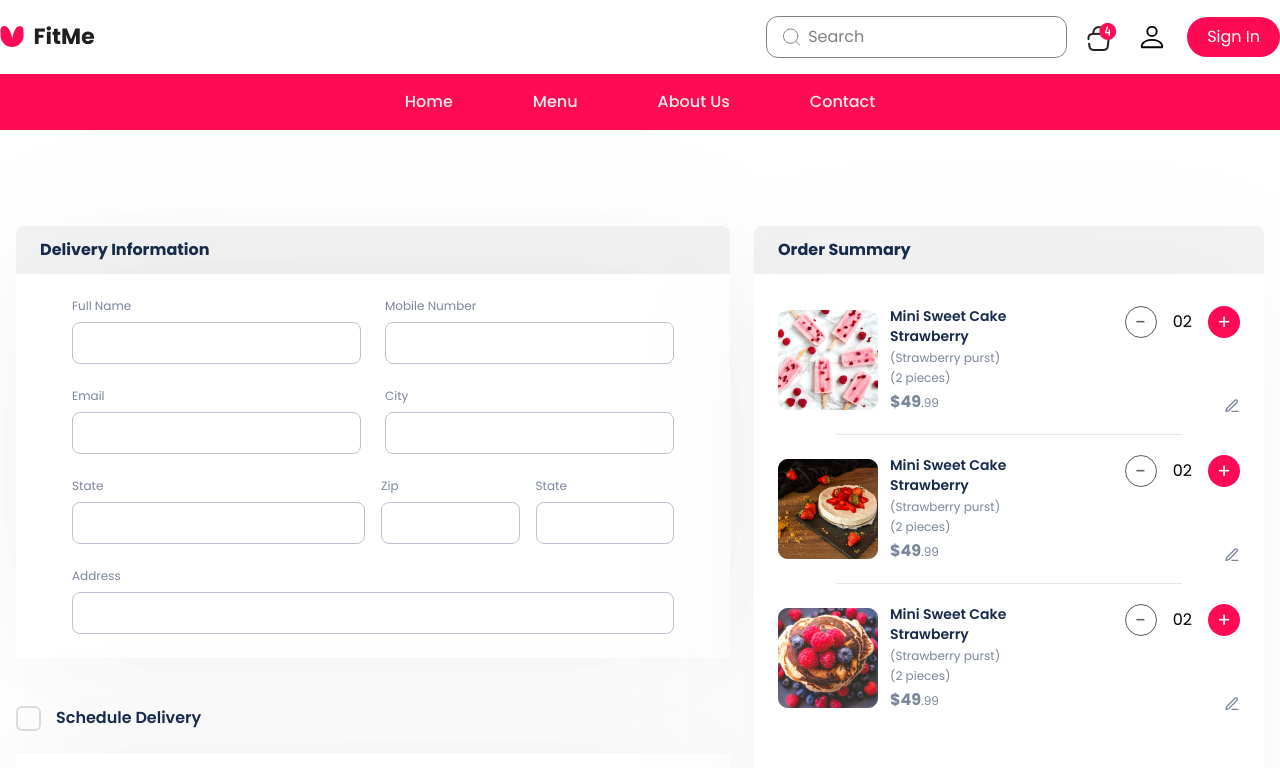
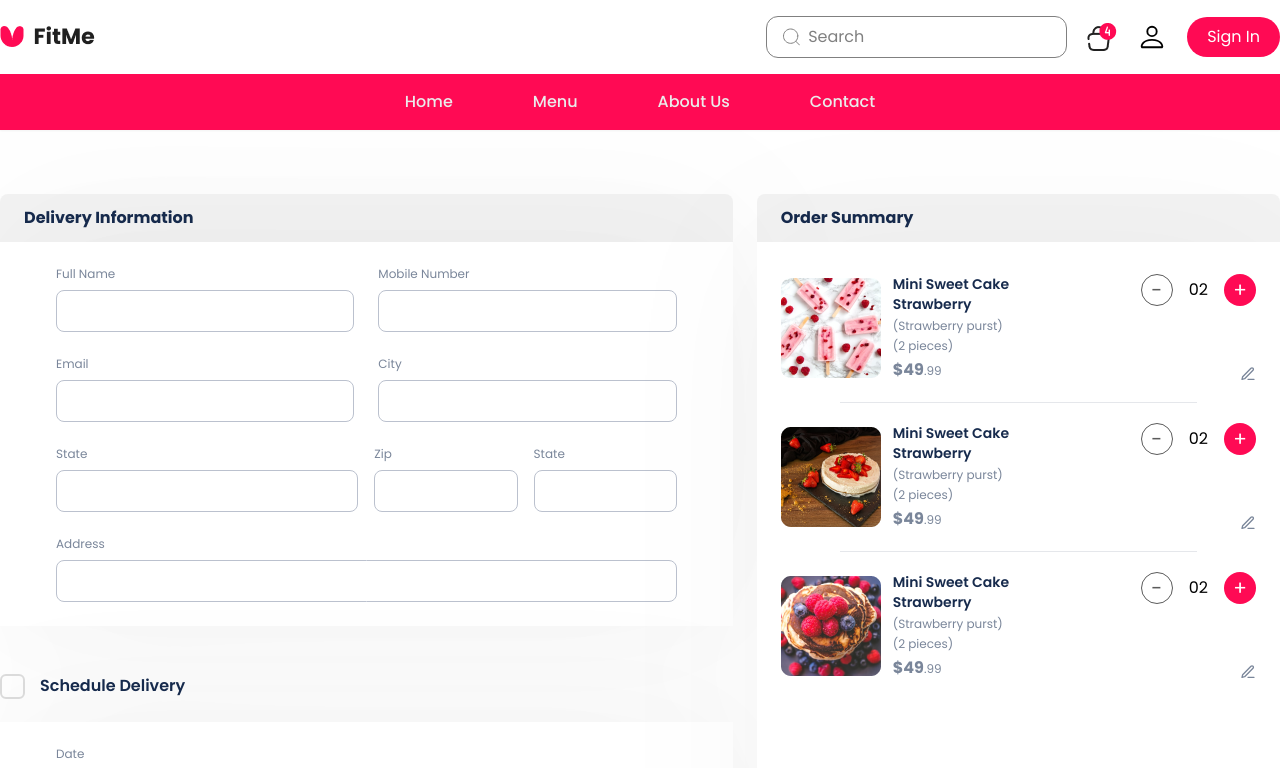
Before and after one commit to abdallamfathy/vendyway, a React (Vite) app: page /checkout in a window 1280 px wide. Shown: the top 768 px of the page. Built offline with nearby package versions, Linux system fonts and the light colour scheme.

Commit message:
make py only md device checkout page

```diff
--- a/src/theme1/components/Cart/Container.tsx
+++ b/src/theme1/components/Cart/Container.tsx
@@ -5,7 +5,7 @@ import Header from "./Header"
 
 const Container = () => {
   return (
-    <div className="container mx-auto md:my-16 my-8">
+    <div className="container mx-auto md:my-16  max-md:p-4">
             <div className="flex md:flex-row flex-col gap-6 justify-between">
                 <div className="flex flex-col md:gap-4 w-full">
                 <Header/>
--- a/src/theme1/components/Checkout/Container.tsx
+++ b/src/theme1/components/Checkout/Container.tsx
@@ -38,7 +38,7 @@ const Container: React.FC = () => {
   };
 
   return (
-    <div className="container mx-auto md:my-16 py-8 p-4">
+    <div className="container mx-auto md:my-16 max-md:py-8 max-md:p-4">
             <div className="md:flex hidden md:flex-row flex-col gap-6 justify-between items-start">
                 <div className="flex flex-col gap-[3.9rem] md:w-7/12 w-full checkoutShadow">
                 <Delivery/>
```
